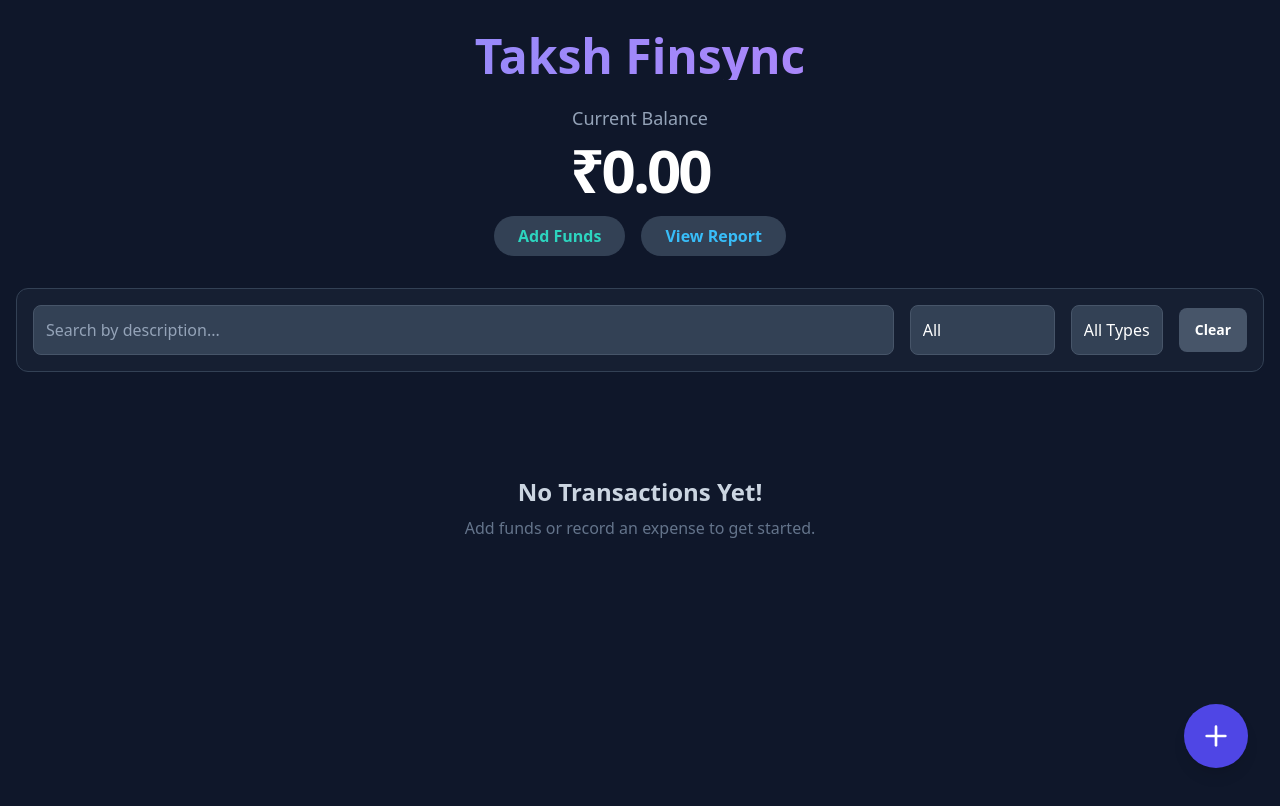
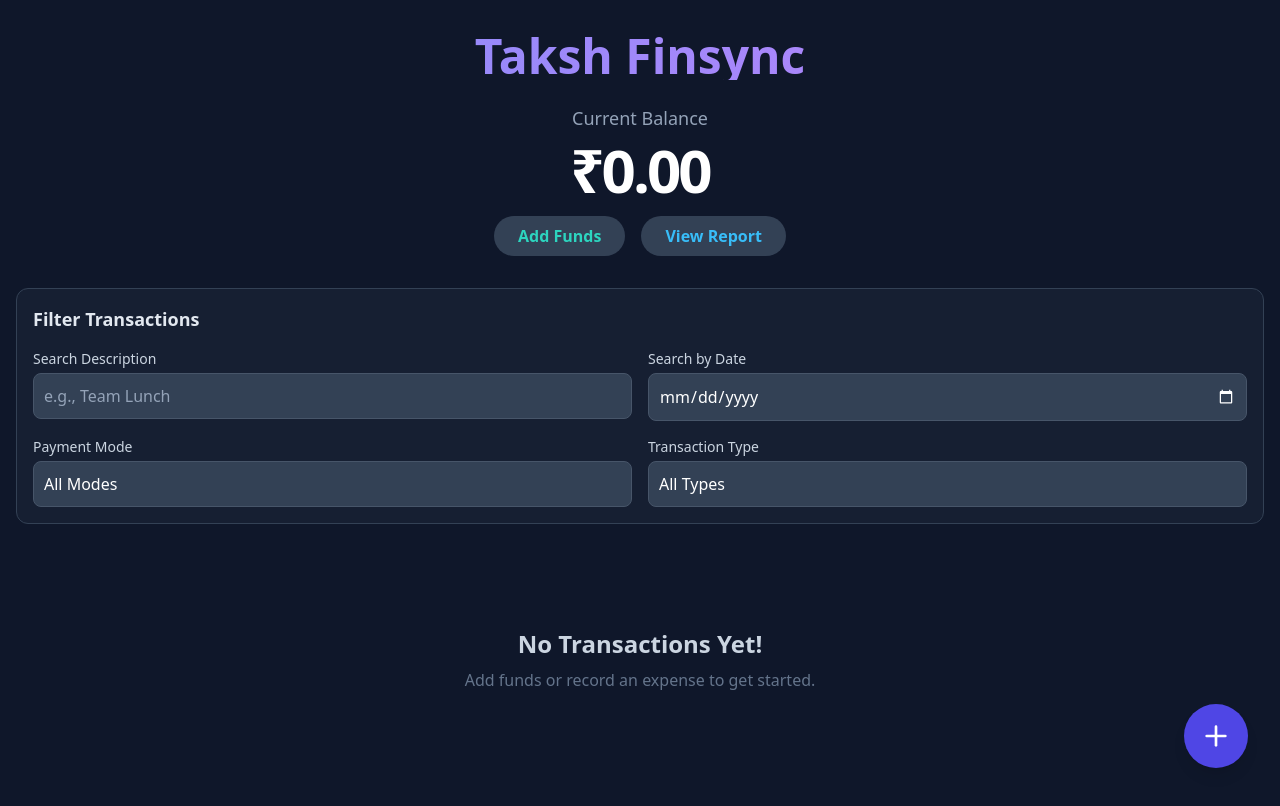
Before and after one commit to MR-WEBMASTERS/Takshwebx, a React (Vite) app: page / in a window 1280 px wide. Shown: the top 806 px of the page. Built offline with nearby package versions, Linux system fonts and the light colour scheme.

Commit message:
Update FilterControls.tsx

```diff
--- a/src/components/FilterControls.tsx
+++ b/src/components/FilterControls.tsx
@@ -1,76 +1,94 @@
 
 import React from 'react';
-import type { TransactionCategory } from '../types';
+import type { TransactionMode } from '../types';
 
 interface FilterControlsProps {
     searchTerm: string;
     onSearchChange: (value: string) => void;
-    filterCategory: 'All' | TransactionCategory | 'Deposit';
-    onCategoryChange: (value: 'All' | TransactionCategory | 'Deposit') => void;
+    filterMode: 'All' | TransactionMode | 'Deposit';
+    onModeChange: (value: 'All' | TransactionMode | 'Deposit') => void;
     filterType: 'All' | 'debit' | 'credit';
     onTypeChange: (value: 'All' | 'debit' | 'credit') => void;
+    filterDate: string;
+    onDateChange: (value: string) => void;
     onClearFilters: () => void;
 }
 
-const ALL_CATEGORIES: ('All' | TransactionCategory | 'Deposit')[] = ['All', 'Cash', 'Staff Welfare', 'Office Expenses', 'Deposit'];
+const ALL_MODES: ('All' | TransactionMode | 'Deposit')[] = ['All', 'Cash', 'NEFT', 'IMPS', 'Deposit'];
 
 const FilterControls: React.FC<FilterControlsProps> = ({
     searchTerm,
     onSearchChange,
-    filterCategory,
-    onCategoryChange,
+    filterMode,
+    onModeChange,
     filterType,
     onTypeChange,
+    filterDate,
+    onDateChange,
     onClearFilters
 }) => {
-    const isFiltering = searchTerm !== '' || filterCategory !== 'All' || filterType !== 'All';
+    const isFiltering = searchTerm !== '' || filterMode !== 'All' || filterType !== 'All' || filterDate !== '';
 
     return (
-        <div className="p-4 bg-slate-800/50 border border-slate-700 rounded-xl mb-6 space-y-4 md:space-y-0 md:flex md:items-center md:gap-4">
-            <div className="flex-grow">
-                <label htmlFor="search" className="sr-only">Search Description</label>
+        <div className="p-4 bg-slate-800/50 border border-slate-700 rounded-xl mb-6 space-y-4">
+            <h3 className="text-lg font-semibold text-slate-200">Filter Transactions</h3>
+            <div className="grid grid-cols-1 md:grid-cols-2 gap-4">
+                <div>
+                    <label htmlFor="search" className="block text-sm font-medium text-slate-300 mb-1">Search Description</label>
                     <input
                         id="search"
                         type="text"
-                    placeholder="Search by description..."
+                        placeholder="e.g., Team Lunch"
                         value={searchTerm}
                         onChange={(e) => onSearchChange(e.target.value)}
-                    className="w-full bg-slate-700 border border-slate-600 rounded-lg p-3 text-white placeholder-slate-400 focus:ring-2 focus:ring-indigo-500 focus:border-indigo-500 transition"
+                        className="w-full bg-slate-700 border border-slate-600 rounded-lg p-2.5 text-white placeholder-slate-400 focus:ring-2 focus:ring-indigo-500 focus:border-indigo-500 transition"
                     />
                 </div>
-            <div className="grid grid-cols-2 md:flex md:items-center gap-4">
-                 <div className="flex-shrink-0">
-                    <label htmlFor="filter-category" className="sr-only">Filter by Category</label>
+                <div>
+                    <label htmlFor="filter-date" className="block text-sm font-medium text-slate-300 mb-1">Search by Date</label>
+                    <input
+                        id="filter-date"
+                        type="date"
+                        value={filterDate}
+                        onChange={(e) => onDateChange(e.target.value)}
+                        className="w-full bg-slate-700 border border-slate-600 rounded-lg p-2.5 text-white focus:ring-2 focus:ring-indigo-500 focus:border-indigo-500 transition appearance-none"
+                        style={{ colorScheme: 'dark' }}
+                    />
+                </div>
+                <div>
+                    <label htmlFor="filter-mode" className="block text-sm font-medium text-slate-300 mb-1">Payment Mode</label>
                     <select
-                        id="filter-category"
-                        value={filterCategory}
-                        onChange={(e) => onCategoryChange(e.target.value as 'All' | TransactionCategory | 'Deposit')}
-                        className="w-full bg-slate-700 border border-slate-600 rounded-lg p-3 text-white focus:ring-2 focus:ring-indigo-500 focus:border-indigo-500 transition appearance-none text-center md:text-left"
+                        id="filter-mode"
+                        value={filterMode}
+                        onChange={(e) => onModeChange(e.target.value as 'All' | TransactionMode | 'Deposit')}
+                        className="w-full bg-slate-700 border border-slate-600 rounded-lg p-2.5 text-white focus:ring-2 focus:ring-indigo-500 focus:border-indigo-500 transition appearance-none"
                     >
-                        {ALL_CATEGORIES.map(cat => <option key={cat} value={cat}>{cat}</option>)}
+                        {ALL_MODES.map(cat => <option key={cat} value={cat}>{cat === 'All' ? 'All Modes' : cat}</option>)}
                     </select>
                 </div>
-                <div className="flex-shrink-0">
-                    <label htmlFor="filter-type" className="sr-only">Filter by Type</label>
+                <div>
+                    <label htmlFor="filter-type" className="block text-sm font-medium text-slate-300 mb-1">Transaction Type</label>
                     <select
                         id="filter-type"
                         value={filterType}
                         onChange={(e) => onTypeChange(e.target.value as 'All' | 'debit' | 'credit')}
-                        className="w-full bg-slate-700 border border-slate-600 rounded-lg p-3 text-white focus:ring-2 focus:ring-indigo-500 focus:border-indigo-500 transition appearance-none text-center md:text-left"
+                        className="w-full bg-slate-700 border border-slate-600 rounded-lg p-2.5 text-white focus:ring-2 focus:ring-indigo-500 focus:border-indigo-500 transition appearance-none"
                     >
                         <option value="All">All Types</option>
-                        <option value="debit">Debit</option>
-                        <option value="credit">Credit</option>
+                        <option value="debit">Expense (Debit)</option>
+                        <option value="credit">Deposit (Credit)</option>
                     </select>
                 </div>
             </div>
             {isFiltering && (
+                 <div className="flex justify-end pt-1">
                      <button
                         onClick={onClearFilters}
-                    className="w-full md:w-auto px-4 py-3 bg-slate-600 hover:bg-slate-500 text-white font-semibold rounded-lg transition-colors text-sm"
+                        className="px-5 py-2 bg-slate-600 hover:bg-slate-500 text-white font-semibold rounded-lg transition-colors text-sm"
                     >
-                    Clear
+                        Clear Filters
                     </button>
+                 </div>
              )}
         </div>
     );
```
Lines whose indentation alone changed are shown as unchanged.
